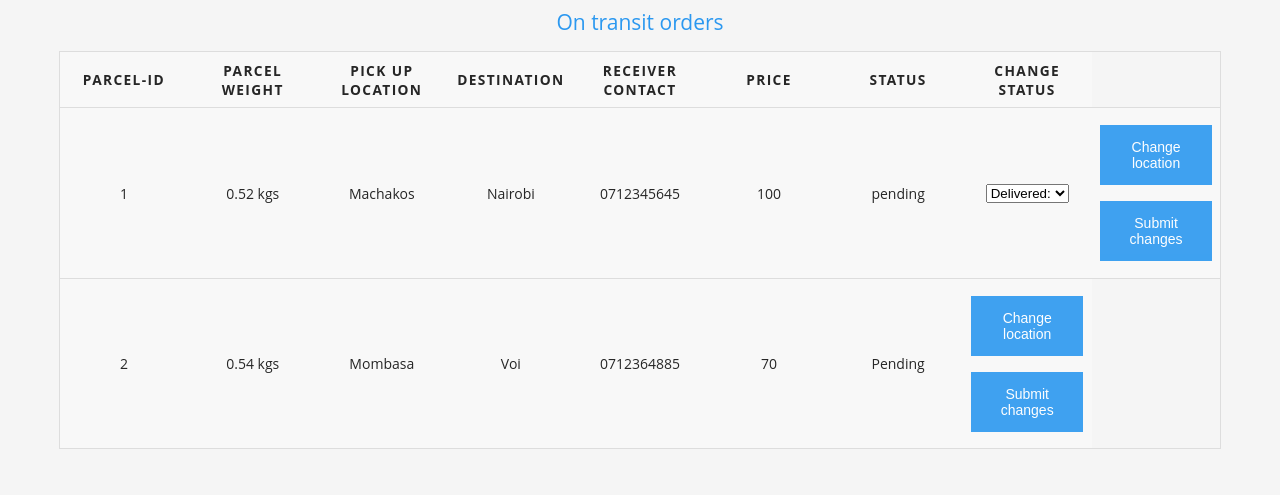
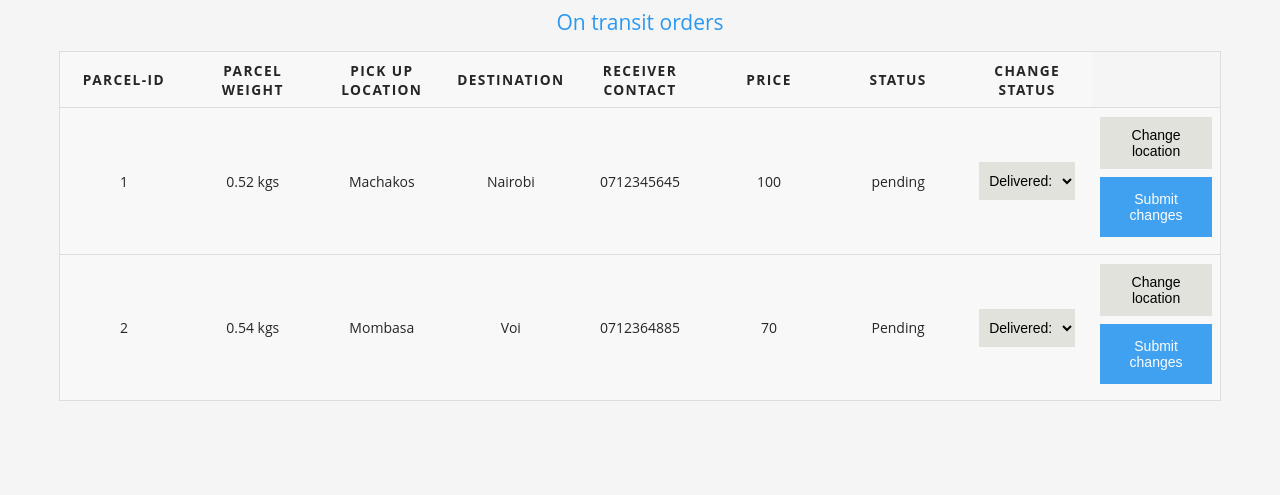
Before and after one commit to Kitingu/SendIT, a plain HTML site: page UI/admin.html in a window 1280 px wide. Shown: the part 255-750 px from the top of the page. Drawn offline with nearby package versions, Linux system fonts and the light colour scheme; a script that the page names is missing.

Commit message:
[finishes

```diff
--- a/UI/admin.html
+++ b/UI/admin.html
@@ -87,12 +87,12 @@
                         <td data-label="Receiver contact"> 0712345645</td>
                         <td data-label="Price">100</td>
                         <td data-label="Status">pending</td>
-                        <td data-label="Change status"> <select>
+                        <td data-label="Change status"> <select class="select">
                                 <option value="0">Delivered:</option>
                                 <option value="1">On transit</option>
                             </select>
                         </td>
-                        <td><button onclick="updateLocation()" class="sign">Change location</button>
+                        <td><button onclick="updateLocation()" class="select">Change location</button>
                             <button class="sign">Submit changes</button></td>
                     </tr>
                     <tr>
@@ -103,7 +103,12 @@
                         <td data-label="Receiver contact"> 0712364885</td>
                         <td data-label="Price">70</td>
                         <td data-label="Status">Pending</td>
-                        <td><button onclick="updateLocation()" class="sign">Change location</button>
+                        <td data-label="Change status"> <select class="select">
+                            <option value="0">Delivered:</option>
+                            <option value="1">On transit</option>
+                        </select>
+                    </td>
+                        <td><button onclick="updateLocation()" class="select">Change location</button>
                             <button class="sign">Submit changes</button></td>
                     </tr>
 
--- a/UI/css/tables.css
+++ b/UI/css/tables.css
@@ -39,6 +39,13 @@ table {
   .cancelbtn {
     padding: 14px 20px;
     background-color: #ac1f1c;
+  }
+  .select{
+    background-color:  #e0e2db;
+    color: #000000;
+    border: none;
+    font-size: 1em;
+    padding: 10px 6px;
   }
   table th {
     font-size: .98em;
```
